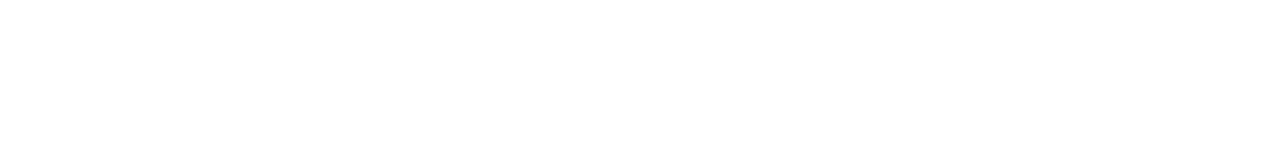
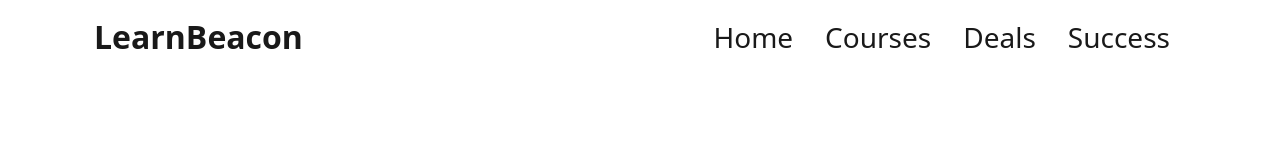
Before and after one commit to jahidhasanmozumdar/LearnBeacon-, a plain HTML site: page index.html in a window 1280 px wide. Drawn offline with nearby package versions, Linux system fonts and the light colour scheme.

Commit message:
navbar complete

```diff
--- a/index.html
+++ b/index.html
@@ -8,10 +8,23 @@
   </head>
   <body>
     <!-- heading section start -->
-    <header>
-        <nav>
-
-        </nav>
+    <header class="container">
+        <nav class="navbar navbar-expand-lg bg-white">
+            <div class="container-fluid">
+              <a class="navbar-brand fs-2 fw-bold" href="#">LearnBeacon</a>
+              <button class="navbar-toggler" type="button" data-bs-toggle="collapse" data-bs-target="#navbarNavAltMarkup" aria-controls="navbarNavAltMarkup" aria-expanded="false" aria-label="Toggle navigation">
+                <span class="navbar-toggler-icon"></span>
+              </button>
+              <div class="collapse navbar-collapse" id="navbarNavAltMarkup">
+                <div class="navbar-nav ms-auto">
+                  <a class="nav-link fs-3 active nav_hover py-2 px-3" aria-current="page" href="#">Home</a>
+                  <a class="nav-link fs-3 active nav_hover py-2 px-3" href="#">Courses</a>
+                  <a class="nav-link fs-3 active nav_hover py-2 px-3" href="#">Deals</a>
+                  <a class="nav-link fs-3 active nav_hover py-2 px-3" href="#">Success</a>
+                </div>
+              </div>
+            </div>
+          </nav>
     </header>
     <!-- heading section end -->
     <script src="https://cdn.jsdelivr.net/npm/bootstrap@5.2.0/dist/js/bootstrap.bundle.min.js" integrity="sha384-A3rJD856KowSb7dwlZdYEkO39Gagi7vIsF0jrRAoQmDKKtQBHUuLZ9AsSv4jD4Xa" crossorigin="anonymous"></script>
```
